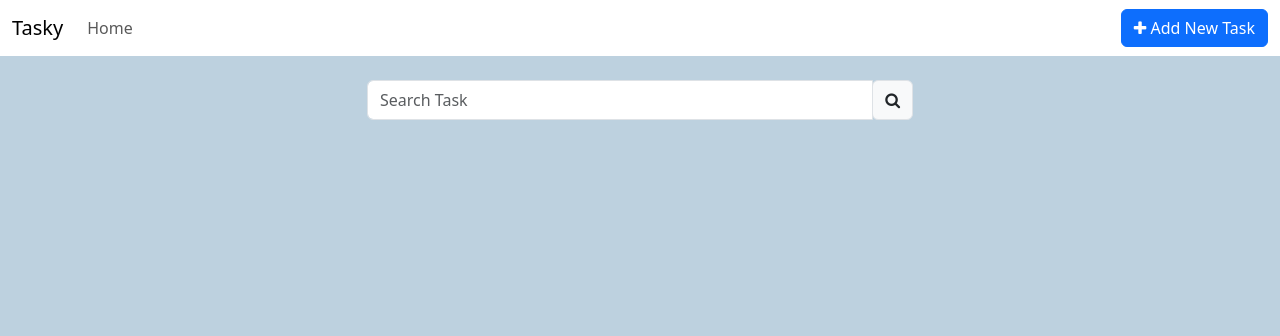
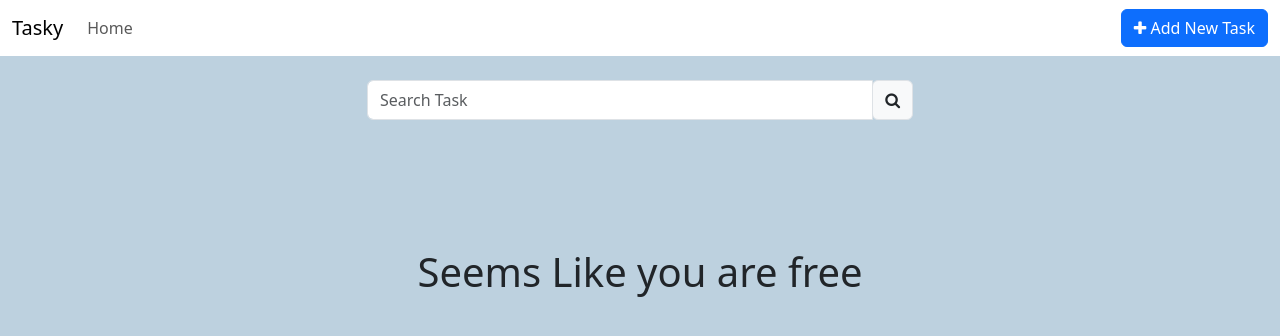
Before and after one commit to Yugant1338/Tasky-Application, a plain HTML site: page index.html in a window 1280 px wide. Drawn offline with nearby package versions, Linux system fonts and the light colour scheme.

Commit message:
added a change

```diff
--- a/index.html
+++ b/index.html
@@ -11,7 +11,7 @@
     <title>Tasky</title>
 </head>
     <body>
-<!--    This part contains the navbar-->
+        <!--    This part contains the navbar-->
         <nav class="navbar navbar-expand">
             <div class="container-fluid">
                 <a href="#" class="navbar-brand">Tasky</a>
@@ -27,7 +27,7 @@
                 </ul>
             </div>
         </nav>
-<!--        This contains the search bar for searching the tasks using their Task Title-->
+        <!--        This contains the search bar for searching the tasks using their Task Title-->
         <div class="container mt-4">
             <div class="row justify-content-center">
                 <div class="col-md-6">
@@ -40,7 +40,10 @@
                 </div>
             </div>
         </div>
-<!--        This is the modal drop down to add a new task in the form with multiple questions-->
+        <!--        This is the modal drop down to add a new task in the form with multiple questions-->
+        <div class = container id = "forEmpty">
+            <h1>Seems Like you are free</h1>
+        </div>
         <div class="modal fade" id="modal" tabindex="-1" aria-labelledby="modalLabel" aria-hidden="true">
             <div class="modal-dialog">
                 <div class="modal-content modal-dialog">
@@ -81,7 +84,7 @@
                 </div>
             </div>
         </div>
-<!--    This is the modal that is popped up when an existing task card is opened-->
+        <!--    This is the modal that is popped up when an existing task card is opened-->
         <div class="modal fade" id="showTask" tabindex="-1" aria-labelledby="exampleModalLabel" aria-hidden="true">
             <div class="modal-dialog">
                 <div class="modal-content" id="taskModal">
@@ -90,7 +93,7 @@
             </div>
         </div>
         <div class="container mt-2" id="taskCardsRow">
-<!--            this is the part where the task cards will be appended-->
+            <!--            this is the part where the task cards will be appended-->
         </div>
     </body>
     <script src="https://code.jquery.com/jquery-3.5.1.slim.min.js"></script>
--- a/script.js
+++ b/script.js
@@ -18,6 +18,7 @@ document.addEventListener('DOMContentLoaded', function () {
     const modalElement = document.getElementById('modal');
     const modalInstance = new bootstrap.Modal(modalElement);
     const searchBar = document.getElementById('searchBar');
+    const forEmpty = document.getElementById('forEmpty');
     const createTaskButton = document.getElementById('createTask'); // add new task button
     // whenever add new task button is clicked a function named saveOrUpdateTask is called
     createTaskButton.addEventListener('click', function (event) {
@@ -64,6 +65,7 @@ document.addEventListener('DOMContentLoaded', function () {
         renderTasks();
         taskForm.reset();
         modalInstance.hide();
+        zeroTask();
         // Once the data is filled or updated the local storage is updated and the new set of tasks are rendered on the webpage
     }
 
@@ -112,7 +114,15 @@ document.addEventListener('DOMContentLoaded', function () {
         `;
         return card;
     }
-
+    window.zeroTask = function(){
+        if(Tasks.listOfTasks.length === 0) {
+            console.log("hello");
+            forEmpty.style.display = 'flex';
+        }
+        else{
+            forEmpty.style.display = 'none';
+        }
+    }
     window.openTask = function (taskId) {
         const getTask = Tasks.listOfTasks.find(task => task.id === taskId);
 
@@ -148,6 +158,8 @@ document.addEventListener('DOMContentLoaded', function () {
 
         saveFormData();
         renderTasks();
+        zeroTask();
+
     }
 
     window.editTask = function(e){
@@ -235,6 +247,6 @@ document.addEventListener('DOMContentLoaded', function () {
             taskCardsRow.appendChild(card);
         });
     }
-
+    zeroTask();
     initializeFormData();
 });
--- a/style.css
+++ b/style.css
@@ -18,6 +18,11 @@ hr{
     margin-top: 0;
     color: #999595;
 }
+#forEmpty{
+    display: flex;
+    justify-content: center;
+    margin-top: 10%;
+}
 .modal-body form .form-group, .col-md-12{
     margin-bottom: 5%;
 }
```
